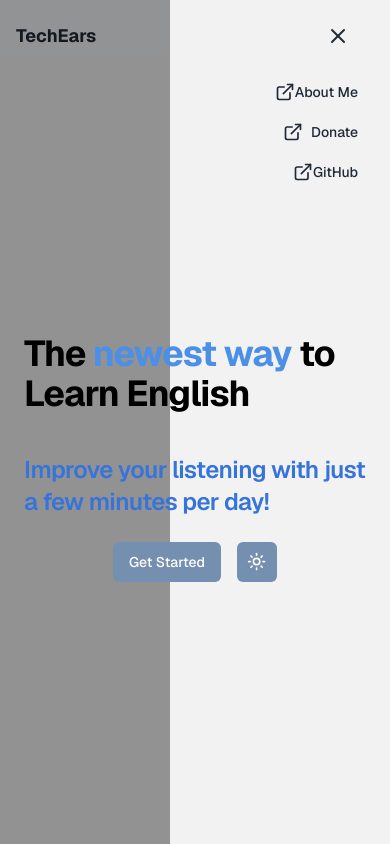
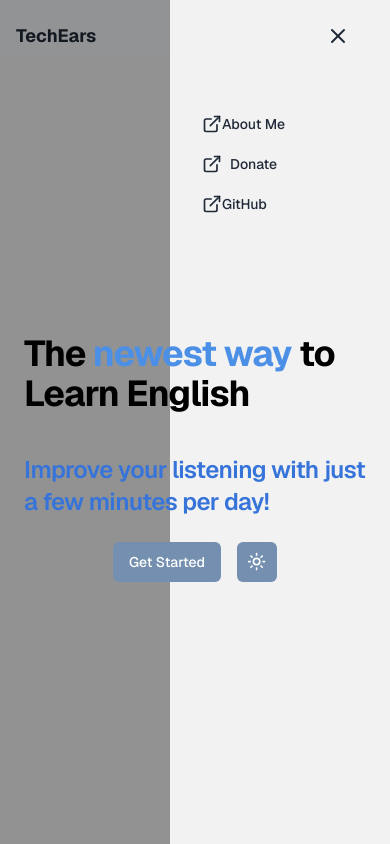
Before and after one commit to arthcc/tech-ears, a Next.js app: page / in a window 390 px wide. Both pictures are taken after a click on the button 356 px from the left and 36 px from the top of the page. Built offline with nearby package versions, Linux system fonts and the light colour scheme.

Commit message:
fix: mobile header

```diff
--- a/src/app/_components/header/HeaderMobile.tsx
+++ b/src/app/_components/header/HeaderMobile.tsx
@@ -35,12 +35,15 @@ export default function HeaderMobile() {
           onClick={handleMenu}
           className="content-[''] w-full h-screen bg-[rgba(0,0,0,0.4)] absolute top-0 left-0 z-10"
         />
+
+        {/* the content at the start and the close button at the end looks better then all of them at the end */}
+
         <div
           className={`${
             menuMobile ? "right-0" : "-right-[220px]"
           } duration-300 absolute w-[220px] h-screen bg-background top-0 z-20`}
         >
-          <div className="flex items-end flex-col p-4">
+          <div className="w-full flex justify-end p-4">
             <Button
               onClick={handleMenu}
               variant="ghost"
@@ -48,7 +51,9 @@ export default function HeaderMobile() {
             >
               <X className="text-gray-800 dark:text-gray-200" />
             </Button>
+          </div>
 
+          <div className="flex items-start flex-col p-4">
             <Link
               href="https://arthdev.vercel.app"
               target="_blank"
```
